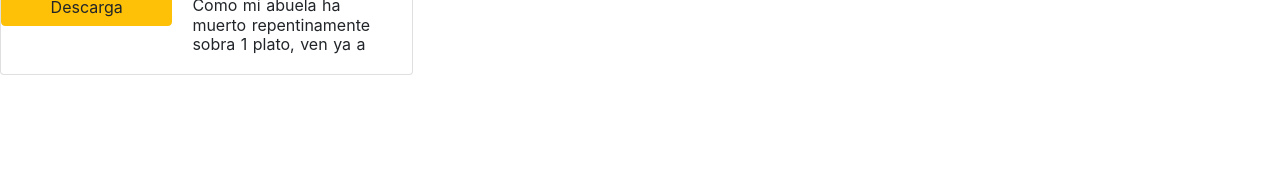
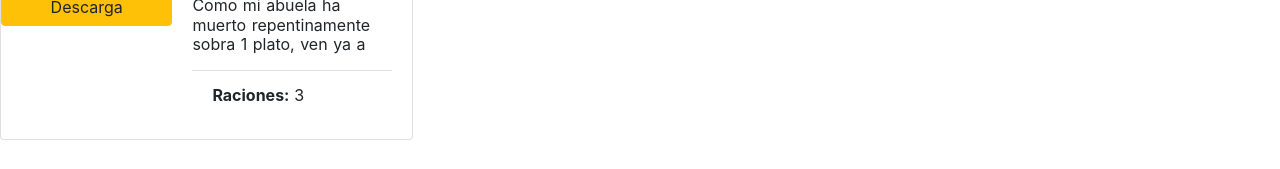
Before and after one commit to CoreDumped-ETSISI/mamuthack-1-front, a Nuxt app: page /offerCatalogue in a window 1280 px wide. Shown: the part 147-316 px from the top of the page. Built offline with nearby package versions, Linux system fonts and the light colour scheme.

Commit message:
Changed catalogue to show servings

```diff
--- a/components/catalog/OfferCatalogue.vue
+++ b/components/catalog/OfferCatalogue.vue
@@ -9,7 +9,8 @@
             :status=offer.status
             :description=offer.description
             :location=offer.location
-            :labels=offer.labels>
+            :labels=offer.labels
+            :servings=offer.servings>
         </Offer>
     </b-card-group>
     <div class="overflow-auto">
@@ -40,7 +41,7 @@ export default {
       "status":"pending",
       "description":"Este es un plato de pollo con arroz que he hecho hoy para mi familia. Como mi abuela ha muerto repentinamente sobra 1 plato, ven ya a por el :)",
       "labels":["hola","adios"],
-      "servings":3
+      "servings": 3
     })
     /*axios.get(`http://localhost:3003/book/getAllBooks`)
     .then(response => {
--- a/components/media/Offer.vue
+++ b/components/media/Offer.vue
@@ -15,6 +15,9 @@
         <b-card-text class="limitLines">
           {{ this.description }}
         </b-card-text>
+         <b-list-group flush>
+          <b-list-group-item><strong>Raciones: </strong>{{ servings }}</b-list-group-item>
+        </b-list-group>
         </b-card-body>
       </b-col>
     </b-row>
@@ -50,7 +53,8 @@ export default {
         photo: String,
         status: String,
         labels: Array,
-        title: String
+        title: String,
+        servings: Number
     },
 
     methods: {
--- a/package.json
+++ b/package.json
@@ -11,6 +11,9 @@
     "generate": "nuxt generate"
   },
   "dependencies": {
+    "@fortawesome/fontawesome-svg-core": "^1.2.25",
+    "@fortawesome/free-solid-svg-icons": "^5.11.2",
+    "@fortawesome/vue-fontawesome": "^0.1.7",
     "@nuxtjs/axios": "^5.3.6",
     "axios": "^0.18.1",
     "bootstrap": "^4.1.3",
```
Also changed, not shown: 1 other file (tests, documents, lock files or other folders).
